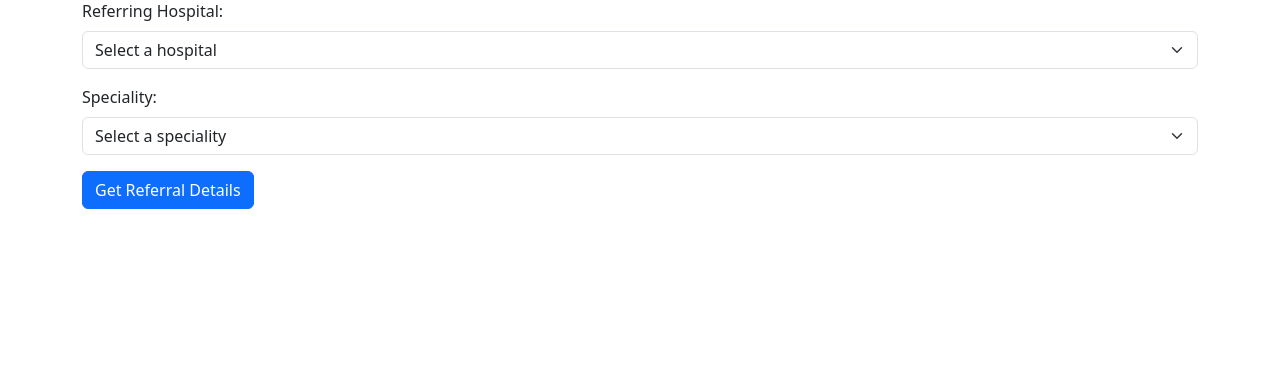
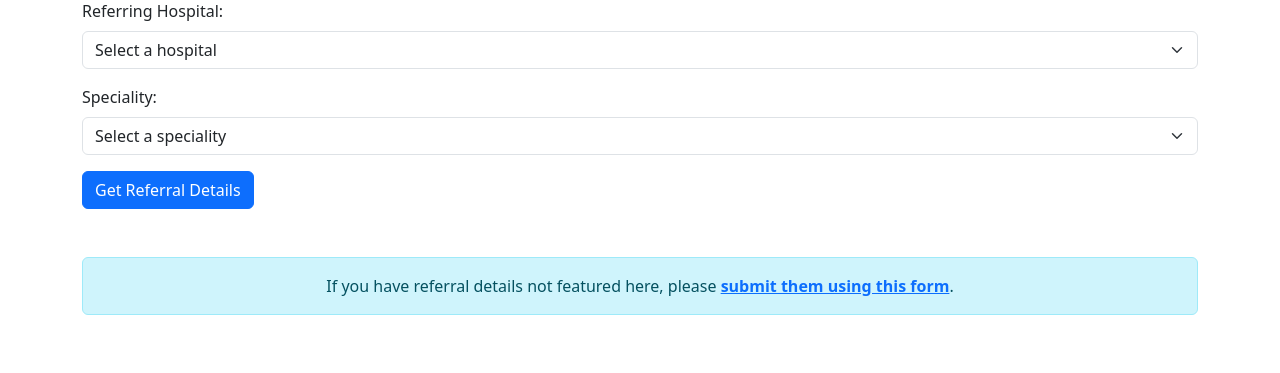
Before and after one commit to ggirdwood/referral_chatbot, a Flask app: page / in a window 1280 px wide. Shown: the part 105-478 px from the top of the page. Run offline with Flask 3, Linux system fonts and the light colour scheme.

Commit message:
Google form update HTML

```diff
--- a/templates/index.html
+++ b/templates/index.html
@@ -58,5 +58,11 @@
             </div>
         {% endif %}
     </div>
+         <div class="container mt-5">
+            <div class="alert alert-info text-center" role="alert">
+             If you have referral details not featured here, please
+             <a href="https://forms.gle/9wguCsRoZW1oEF618" target="_blank" class="fw-bold">submit them using this form</a>.
+        </div>
+    </div>
 </body>
 </html>
```
